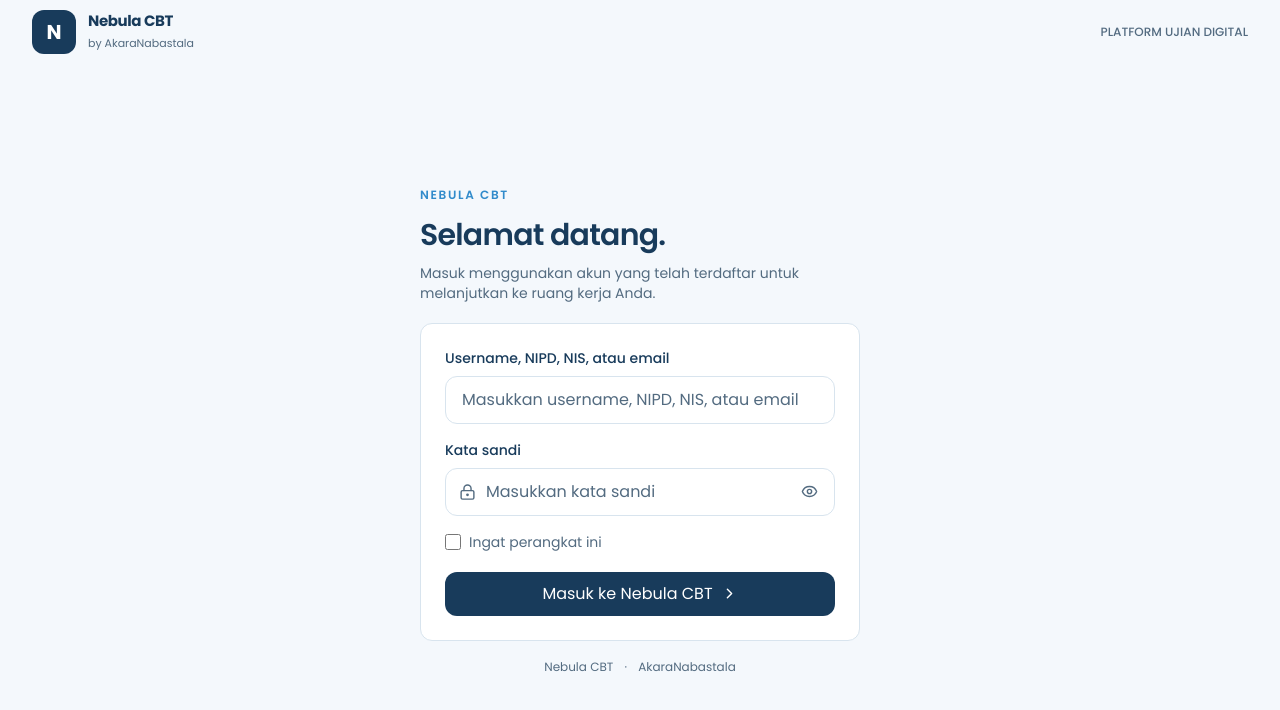
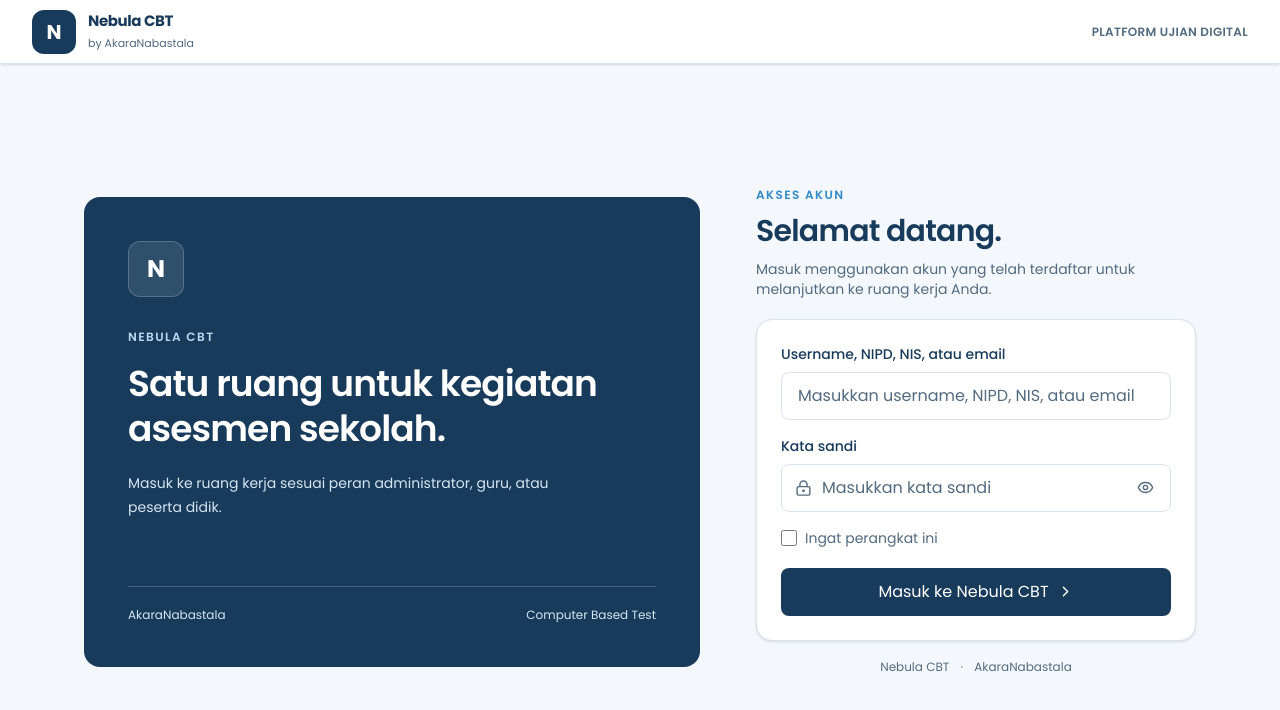
Before and after one commit to AkaraNabastala/nebula-cbt, a React (Vite) app: page /login in a window 1280 px wide. Shown: the top 710 px of the page. Built offline with nearby package versions, Linux system fonts and the light colour scheme; no server answers.

Commit message:
style(auth): create a richer responsive login layout

```diff
--- a/src/pages/auth/LoginPage.tsx
+++ b/src/pages/auth/LoginPage.tsx
@@ -28,57 +28,65 @@ export function LoginPage({
     try {
       await onLogin(identifier.trim(), password, remember);
     } catch (err) {
-      setError(
-        err instanceof Error ? err.message : "Login tidak berhasil.",
-      );
+      setError(err instanceof Error ? err.message : "Login tidak berhasil.");
     } finally {
       setBusy(false);
     }
   }
 
   return (
-    <main className="flex min-h-dvh flex-col bg-app-bg">
-      <header className="flex h-16 shrink-0 items-center justify-between px-5 sm:px-8">
+    <main className="min-h-dvh bg-app-bg">
+      <header className="sticky top-0 z-40 flex h-16 items-center justify-between border-b border-app-border bg-app-surface px-5 shadow-sm sm:px-8">
         <Brand />
-        <span className="text-xs font-medium text-app-muted">
+        <span className="text-[11px] font-semibold tracking-wide text-app-muted sm:text-xs">
           PLATFORM UJIAN DIGITAL
         </span>
       </header>
 
-      <section className="flex flex-1 items-center justify-center px-5 py-4">
-        <div className="w-full max-w-[440px]">
+      <section className="mx-auto grid min-h-[calc(100dvh-4rem)] w-full max-w-6xl items-center gap-8 px-5 py-6 lg:grid-cols-[minmax(0,1fr)_440px] lg:gap-14">
+        <aside className="relative hidden min-h-[470px] flex-col justify-between overflow-hidden rounded-2xl bg-[#183B5B] p-9 text-white lg:flex xl:p-11">
+          <div>
+            <div className="flex size-14 items-center justify-center rounded-xl border border-white/20 bg-white/10 text-2xl font-bold text-white">N</div>
+            <p className="mt-8 text-xs font-semibold tracking-[0.12em] text-[#B9D9EF]">NEBULA CBT</p>
+            <h1 className="mt-4 max-w-lg text-3xl font-semibold leading-tight tracking-tight xl:text-4xl">
+              Satu ruang untuk kegiatan asesmen sekolah.
+            </h1>
+            <p className="mt-5 max-w-md text-sm leading-6 text-[#D5E5F1]">
+              Masuk ke ruang kerja sesuai peran administrator, guru, atau peserta didik.
+            </p>
+          </div>
+          <div className="flex items-center justify-between gap-4 border-t border-white/20 pt-5 text-xs text-[#D5E5F1]">
+            <span>AkaraNabastala</span>
+            <span>Computer Based Test</span>
+          </div>
+        </aside>
+
+        <div className="mx-auto w-full max-w-[440px]">
           <div className="mb-5">
-            <p className="mb-3 text-xs font-semibold tracking-[0.14em] text-[#318BCB]">
-              NEBULA CBT
+            <p className="mb-2 text-xs font-semibold tracking-[0.12em] text-[#318BCB]">
+              AKSES AKUN
             </p>
-            <h1 className="text-2xl font-semibold tracking-tight text-app-text sm:text-[30px]">
+            <h2 className="text-2xl font-semibold tracking-tight text-app-text sm:text-[30px]">
               Selamat datang.
-            </h1>
+            </h2>
             <p className="mt-2 max-w-sm text-sm leading-5 text-app-muted">
-              Masuk menggunakan akun yang telah terdaftar untuk melanjutkan
-              ke ruang kerja Anda.
+              Masuk menggunakan akun yang telah terdaftar untuk melanjutkan ke ruang kerja Anda.
             </p>
           </div>
 
           <form
             onSubmit={submit}
-            className="rounded-xl border border-app-border bg-app-surface p-5 sm:p-6"
+            className="rounded-2xl border border-app-border bg-app-surface p-5 shadow-sm sm:p-6"
           >
             {notice && (
-              <div
-                role="status"
-                className="mb-5 rounded-xl border border-app-border bg-app-soft p-3 text-sm text-app-text"
-              >
+              <div role="status" className="mb-5 rounded-lg border border-app-border bg-app-soft p-3 text-sm text-app-text">
                 {notice}
               </div>
             )}
 
             <div className="space-y-4">
               <div>
-                <label
-                  htmlFor="identifier"
-                  className="mb-2 block text-sm font-medium text-app-text"
-                >
+                <label htmlFor="identifier" className="mb-2 block text-sm font-medium text-app-text">
                   Username, NIPD, NIS, atau email
                 </label>
                 <input
@@ -91,23 +99,16 @@ export function LoginPage({
                   value={identifier}
                   onChange={(event) => setIdentifier(event.target.value)}
                   placeholder="Masukkan username, NIPD, NIS, atau email"
-                  className="h-12 w-full rounded-xl border border-app-border bg-app-input px-4 text-sm text-app-text placeholder:text-app-muted focus:border-[#318BCB] focus:outline-none focus:ring-2 focus:ring-[#318BCB]/20"
+                  className="h-12 w-full rounded-lg border border-app-border bg-app-input px-4 text-sm text-app-text placeholder:text-app-muted focus:border-[#318BCB] focus:outline-none focus:ring-2 focus:ring-[#318BCB]/20"
                 />
               </div>
 
               <div>
-                <label
-                  htmlFor="password"
-                  className="mb-2 block text-sm font-medium text-app-text"
-                >
+                <label htmlFor="password" className="mb-2 block text-sm font-medium text-app-text">
                   Kata sandi
                 </label>
                 <div className="relative">
-                  <LockKeyhole
-                    size={17}
-                    className="pointer-events-none absolute left-3.5 top-1/2 -translate-y-1/2 text-app-muted"
-                    aria-hidden="true"
-                  />
+                  <LockKeyhole size={17} className="pointer-events-none absolute left-3.5 top-1/2 -translate-y-1/2 text-app-muted" aria-hidden="true" />
                   <input
                     id="password"
                     name="password"
@@ -118,16 +119,12 @@ export function LoginPage({
                     value={password}
                     onChange={(event) => setPassword(event.target.value)}
                     placeholder="Masukkan kata sandi"
-                    className="h-12 w-full rounded-xl border border-app-border bg-app-input pl-10 pr-12 text-sm text-app-text placeholder:text-app-muted focus:border-[#318BCB] focus:outline-none focus:ring-2 focus:ring-[#318BCB]/20"
+                    className="h-12 w-full rounded-lg border border-app-border bg-app-input pl-10 pr-12 text-sm text-app-text placeholder:text-app-muted focus:border-[#318BCB] focus:outline-none focus:ring-2 focus:ring-[#318BCB]/20"
                   />
                   <button
                     type="button"
                     onClick={() => setShowPassword((value) => !value)}
-                    aria-label={
-                      showPassword
-                        ? "Sembunyikan kata sandi"
-                        : "Tampilkan kata sandi"
-                    }
+                    aria-label={showPassword ? "Sembunyikan kata sandi" : "Tampilkan kata sandi"}
                     className="absolute right-2 top-1/2 flex size-9 -translate-y-1/2 items-center justify-center rounded-lg text-app-muted hover:bg-app-bg"
                   >
                     {showPassword ? <EyeOff size={17} /> : <Eye size={17} />}
@@ -147,10 +144,7 @@ export function LoginPage({
             </label>
 
             {error && (
-              <p
-                role="alert"
-                className="mt-5 rounded-xl border border-red-300 bg-red-50 p-3 text-sm leading-6 text-red-800"
-              >
+              <p role="alert" className="mt-5 rounded-lg border border-red-300 bg-red-50 p-3 text-sm leading-6 text-red-800">
                 {error}
               </p>
             )}
@@ -158,7 +152,7 @@ export function LoginPage({
             <button
               type="submit"
               disabled={busy}
-              className="mt-5 flex h-11 w-full items-center justify-center gap-2 rounded-xl bg-[#183B5B] px-4 text-sm font-semibold text-white transition-colors hover:bg-[#245477] disabled:opacity-60"
+              className="mt-5 flex h-12 w-full items-center justify-center gap-2 rounded-lg bg-[#183B5B] px-4 text-sm font-semibold text-white transition-colors hover:bg-[#245477] disabled:cursor-not-allowed disabled:opacity-60"
             >
               {busy ? "Memeriksa akun..." : "Masuk ke Nebula CBT"}
               {!busy && <ChevronRight size={17} />}
```
